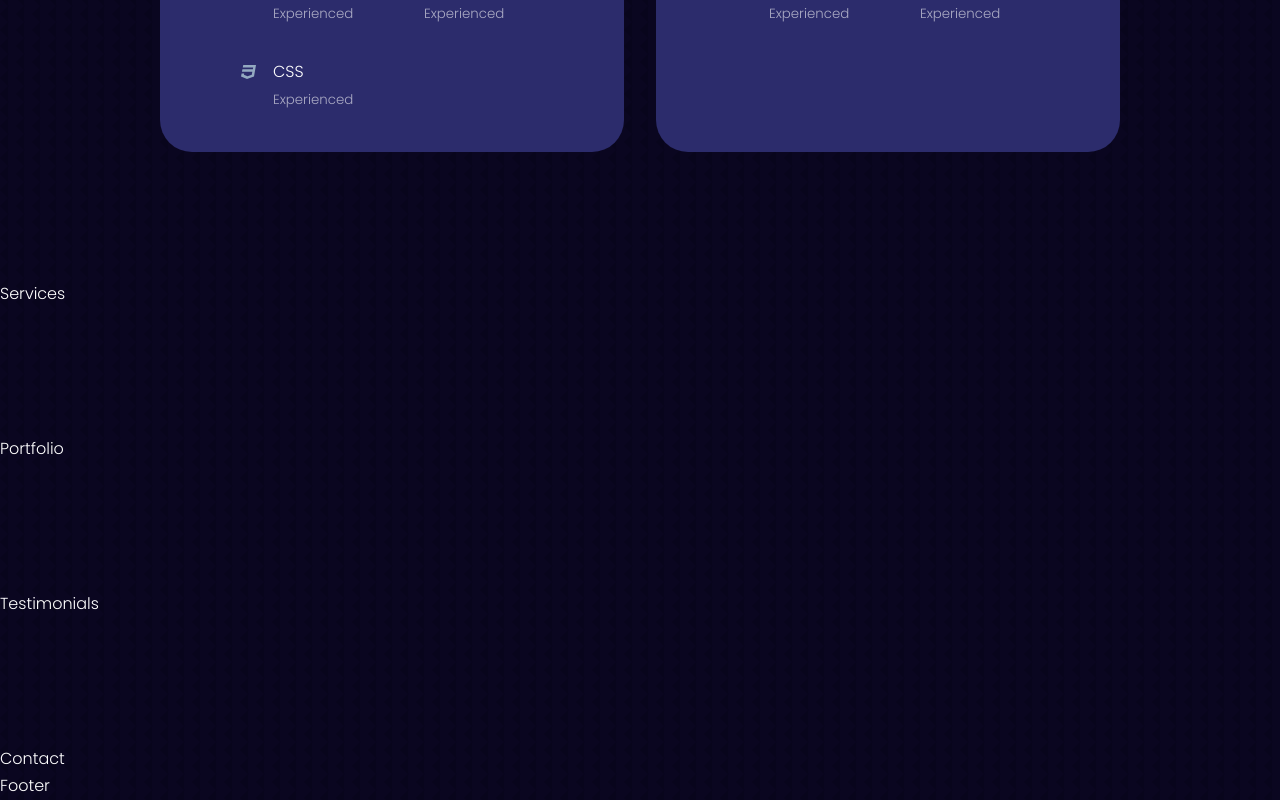
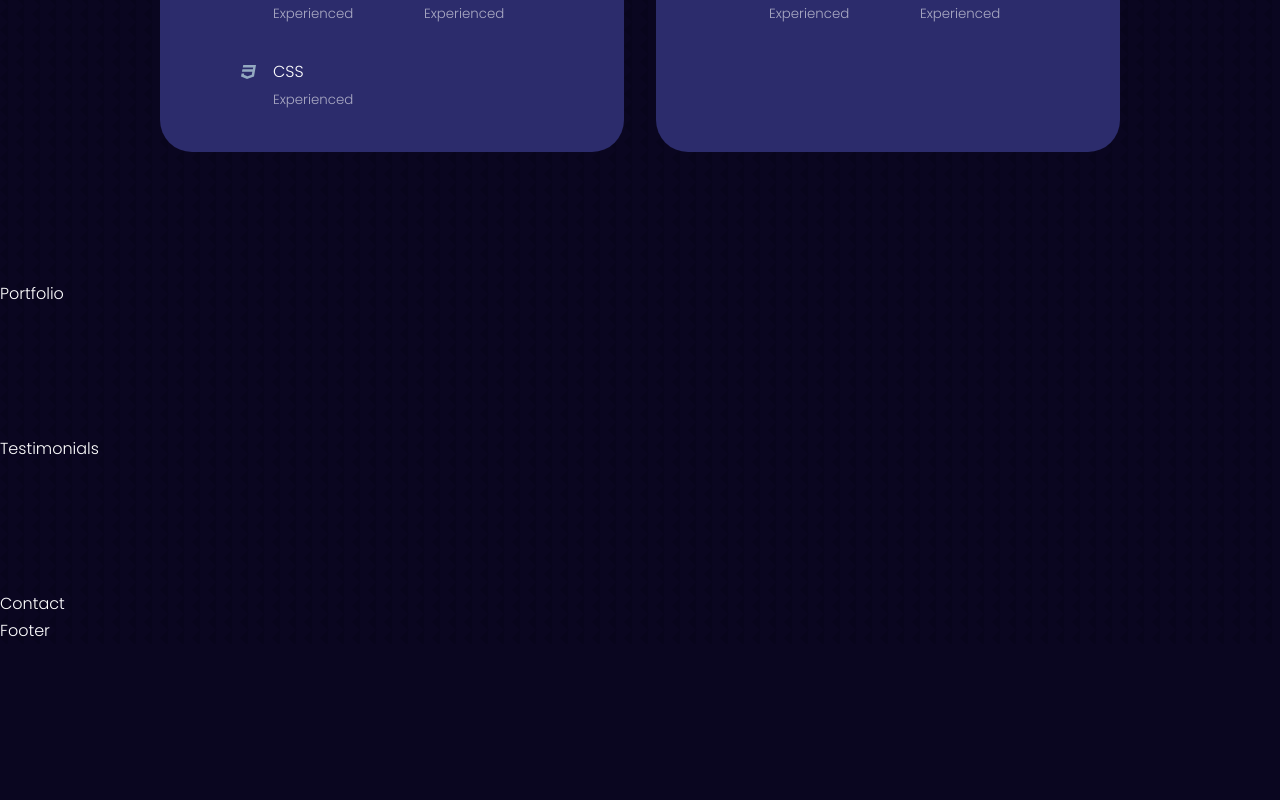
Before and after one commit to miyanda00/my_portfolio, a React (Create React App) app: page / in a window 1280 px wide. Shown: the part 2202-3002 px from the top of the page. After the commit the page ends 2846 px from the top, so only its background shows below. Built offline with nearby package versions, Linux system fonts and the light colour scheme.

Commit message:
5th commit skillz

```diff
--- a/src/App.jsx
+++ b/src/App.jsx
@@ -3,7 +3,7 @@ import Header from './components/header/Header.jsx'
 import Nav from './components/nav/Nav.jsx'
 import About from './components/about/About.jsx'
 import Experience from './components/experience/Experience.jsx'
-import Services from './components/services/Services.jsx'
+// import Services from './components/services/Services.jsx'
 import Portfolio from './components/portfolio/Portfolio.jsx'
 import Testimonials from './components/testimonials/Testimonials.jsx'
 import Contact from './components/contact/Contact.jsx'
@@ -17,7 +17,7 @@ const App = () => {
       <Nav />
       <About />
       <Experience />
-      <Services />
+      {/* <Services /> */}
       <Portfolio />
       <Testimonials />
       <Contact />
--- a/src/components/services/Services.jsx
+++ b/src/components/services/Services.jsx
@@ -2,7 +2,9 @@ import React from 'react'
 import './services.css'
 const Services = () => {
   return (
-    <section id='services'>Services</section>
+    <section id='services'>
+
+    </section>
   )
 }
 
```
Also changed, not shown: src/assets/portfolio5.png.
